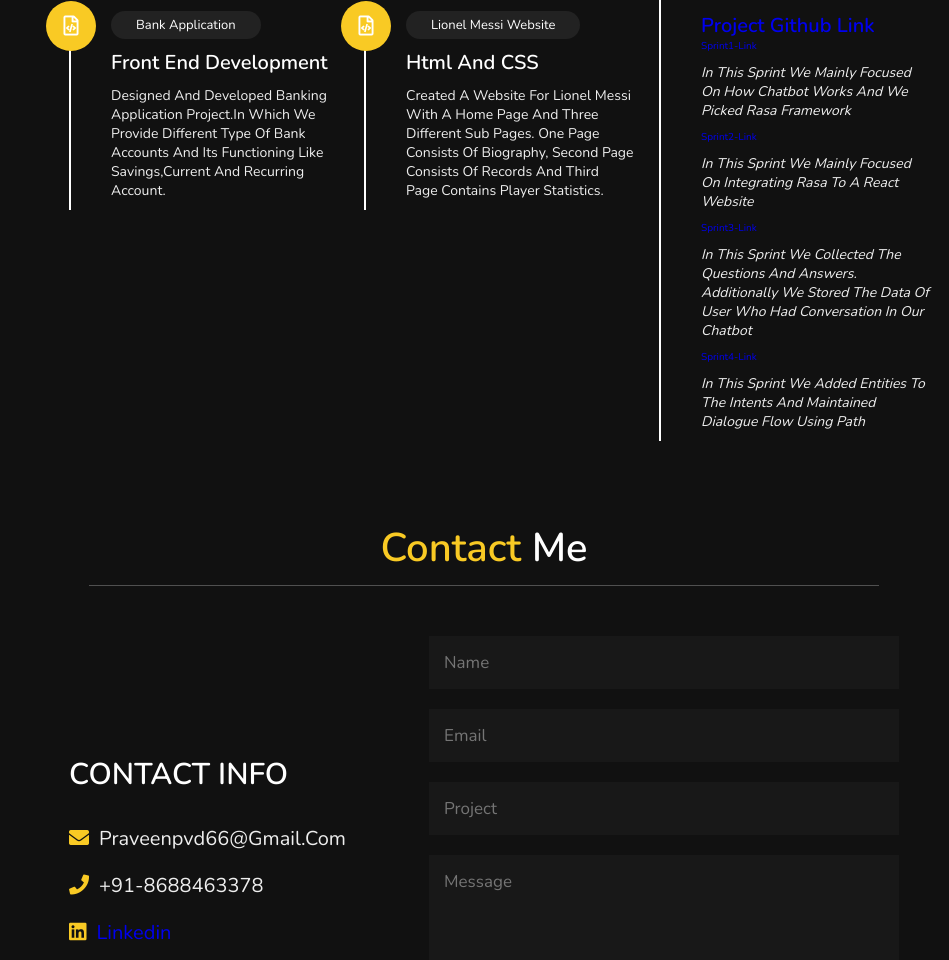
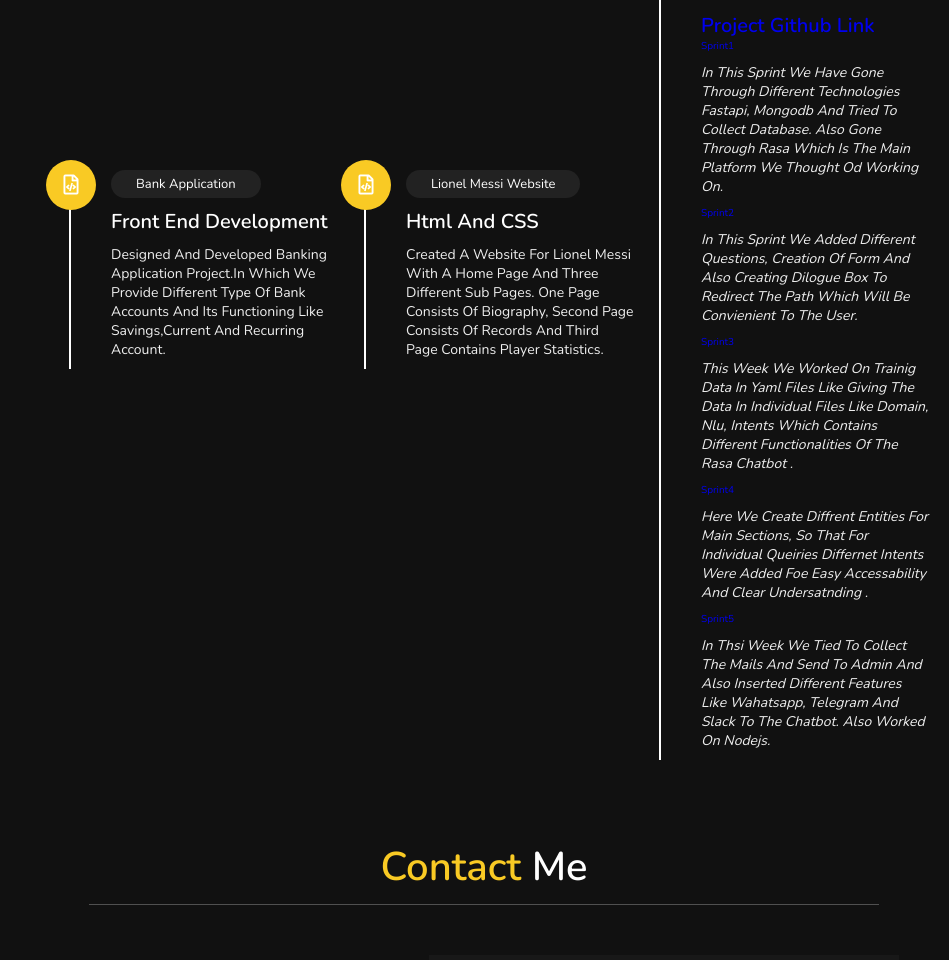
Before and after one commit to praveenpvd4/praveenpvd4.github.io, a plain HTML site: page index.html in a window 1280 px wide. Shown: the part 3612-4572 px from the top of the page, without its empty margins (331-1280 px from the left). Drawn offline with nearby package versions, Linux system fonts and the light colour scheme; files whose address does not match are found by name.

Commit message:
Update index.html

```diff
--- a/index.html
+++ b/index.html
@@ -282,14 +282,16 @@
        <!--<p>Project GitHub Link : <em><a href="https://github.com/iiit-msit/MSIT-ChatBot" class="facebook"><i class="fab fa-github"></i> Chatbot</a></em></p>-->
 
          <h3> <i class="fa fa-github"></i> <a href="https://github.com/iiit-msit/MSIT-ChatBot" class="link">Project Github link</a> </h3>
-             <a href="https://github.com/iiit-msit/MSIT-ChatBot/projects/1" ><i class="fab fa-github"></i> Sprint1-link</a>
-             <p><em>In this Sprint we mainly focused on how chatbot works and we picked rasa framework</em></p>
-             <a href="https://github.com/iiit-msit/MSIT-ChatBot/projects/2" ><i class="bx bxl-github"></i> Sprint2-link</a>
-             <p><em>In this Sprint we mainly focused on Integrating rasa to a react website</em></p>
-            <a href="https://github.com/iiit-msit/MSIT-ChatBot/projects/3" class="facebook"><i class="bx bxl-github"></i> Sprint3-link</a>
-             <p><em>In this Sprint we collected the questions and answers. Additionally we stored the data of user who had conversation in our chatbot </em></p>
-             <a href="https://github.com/iiit-msit/MSIT-ChatBot/projects/4" class="facebook"><i class="bx bxl-github"></i> Sprint4-link</a>
-             <p><em>In this Sprint we Added entities to the intents and maintained dialogue flow using path</em></p>
+            <a href="https://github.com/iiit-msit/MSIT-ChatBot/projects/1">Sprint1</a>
+             <p><em>In this sprint we have gone through different technologies fastapi, mongodb and tried to collect database. Also gone through rasa which is the main platform we thought od working on.</em></p>
+             <a href="https://github.com/iiit-msit/MSIT-ChatBot/projects/2">Sprint2</a>
+             <p><em>In this sprint we added different questions, creation of  form and also creating dilogue box to redirect the path which will be convienient to the user.</em></p>
+                      <a href="https://github.com/iiit-msit/MSIT-ChatBot/projects/4">Sprint3</a>
+             <p><em>This week we worked on trainig data in yaml files like giving the data in individual files like domain, nlu, intents which contains different functionalities of the rasa chatbot .</em></p>
+             <a href="https://github.com/iiit-msit/MSIT-ChatBot/projects/5">Sprint4</a>
+             <p><em>Here we create diffrent entities for main sections, so that for individual queiries differnet intents were added foe easy accessability and clear undersatnding .</em></p>
+<a href="https://github.com/iiit-msit/MSIT-ChatBot/projects/6">Sprint5</a>
+             <p><em>In thsi week we tied to collect the mails and send to admin and also inserted different features like wahatsapp, telegram and slack to the chatbot. Also worked on nodejs.</em></p>
 
 
     </div>
```
